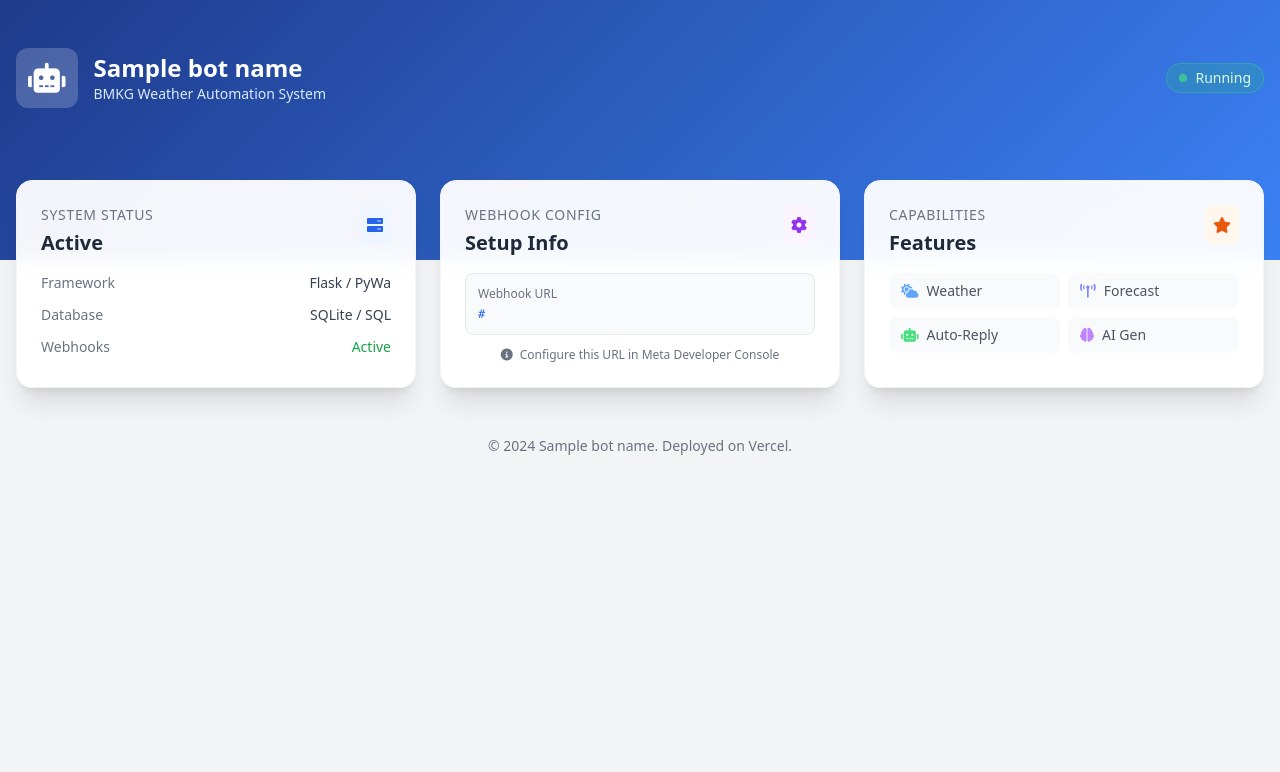
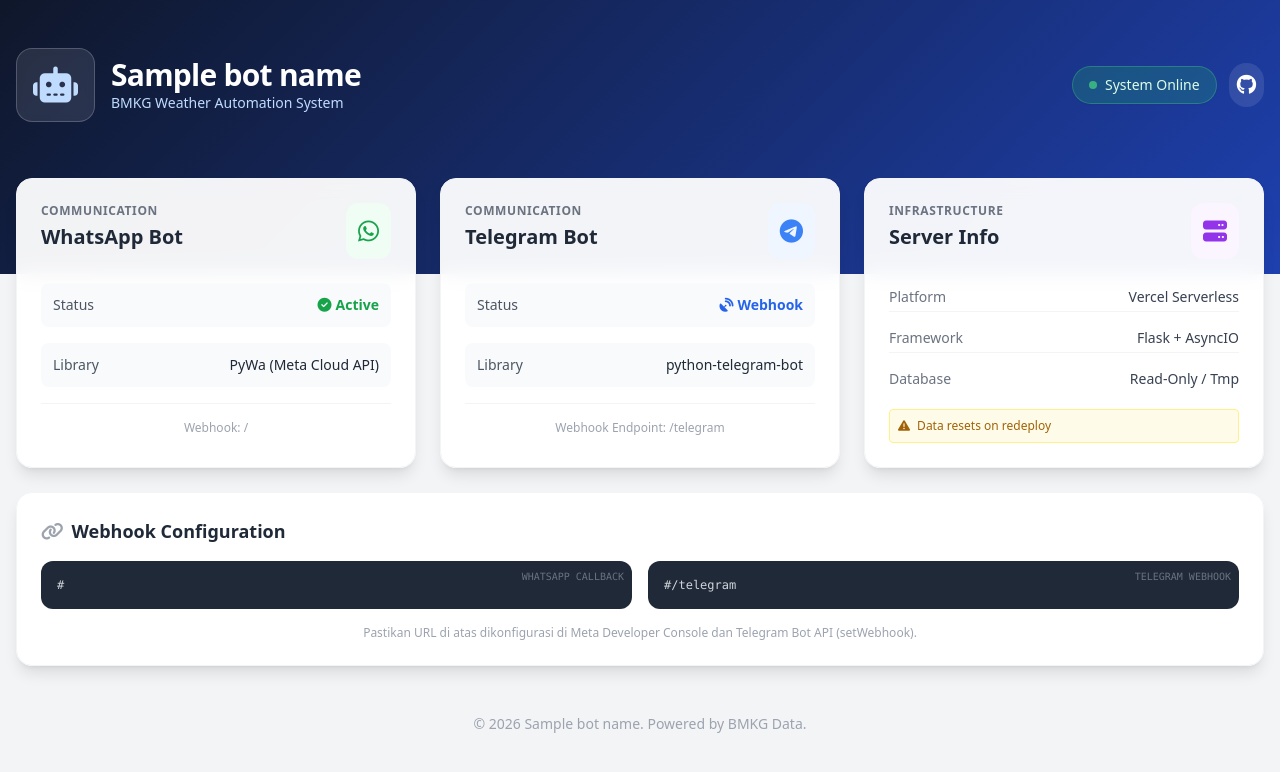
Before and after one commit to ReXooGen/bmkg-artikel-automation, a Python web app: template templates/index.html in a window 1280 px wide. Shown: the top 772 px of the page. Run offline with Jinja, Linux system fonts and the light colour scheme; the template is opened without the code that fills it: most values are stand-ins (such as "Sample title", 1, 10 or a date in 2020); some libraries are stand-ins or nearby versions.

Commit message:
feat: Add Telegram Webhook support and improve dashboard view

```diff
--- a/requirements.txt
+++ b/requirements.txt
@@ -5,3 +5,4 @@ requests>=2.31.0
 python-dotenv>=1.0.0
 pytz>=2023.3
 google-generativeai>=0.3.0
+python-telegram-bot>=20.0
--- a/templates/index.html
+++ b/templates/index.html
@@ -5,123 +5,164 @@
     <meta name="viewport" content="width=device-width, initial-scale=1.0">
     <title>{{ bot_name }} - Dashboard</title>
     <script src="https://cdn.tailwindcss.com"></script>
-    <link href="https://cdnjs.cloudflare.com/ajax/libs/font-awesome/6.0.0/css/all.min.css" rel="stylesheet">
+    <link href="https://cdnjs.cloudflare.com/ajax/libs/font-awesome/6.4.0/css/all.min.css" rel="stylesheet">
     <style>
         .glass-effect {
             background: rgba(255, 255, 255, 0.95);
             backdrop-filter: blur(10px);
         }
         .gradient-bg {
-            background: linear-gradient(135deg, #1e3a8a 0%, #3b82f6 100%);
+            background: linear-gradient(135deg, #0f172a 0%, #1e40af 100%);
+        }
+        .card-hover {
+            transition: all 0.3s ease;
+        }
+        .card-hover:hover {
+            transform: translateY(-5px);
+            box-shadow: 0 10px 25px -5px rgba(0, 0, 0, 0.1), 0 8px 10px -6px rgba(0, 0, 0, 0.1);
         }
     </style>
 </head>
 <body class="bg-gray-100 min-h-screen font-sans">
     <div class="gradient-bg pb-32">
         <div class="container mx-auto px-4 pt-12 pb-6">
-            <div class="flex items-center justify-between text-white">
-                <div class="flex items-center space-x-4">
-                    <div class="p-3 bg-white/20 rounded-xl backdrop-blur-sm">
-                        <i class="fas fa-robot text-3xl"></i>
+            <div class="flex flex-col md:flex-row items-center justify-between text-white">
+                <div class="flex items-center space-x-4 mb-4 md:mb-0">
+                    <div class="p-4 bg-white/10 rounded-2xl backdrop-blur-sm border border-white/20">
+                        <i class="fas fa-robot text-4xl text-blue-200"></i>
                     </div>
                     <div>
-                        <h1 class="text-2xl font-bold">{{ bot_name }}</h1>
-                        <p class="text-blue-100 text-sm">BMKG Weather Automation System</p>
+                        <h1 class="text-3xl font-bold tracking-tight">{{ bot_name }}</h1>
+                        <p class="text-blue-200 text-sm font-light">BMKG Weather Automation System</p>
                     </div>
                 </div>
-                <div class="flex items-center space-x-2">
-                    <span class="px-3 py-1 bg-green-500/20 text-green-100 border border-green-400/30 rounded-full text-sm font-medium flex items-center">
+                <div class="flex items-center space-x-3">
+                    <span class="px-4 py-2 bg-green-500/20 text-green-100 border border-green-400/30 rounded-full text-sm font-medium flex items-center shadow-sm">
                         <span class="w-2 h-2 bg-green-400 rounded-full mr-2 animate-pulse"></span>
-                        Running
+                        System Online
                     </span>
+                    <a href="https://github.com/ReXooGen/bmkg-artikel-automation" target="_blank" class="p-2 bg-white/10 rounded-full hover:bg-white/20 transition-colors">
+                        <i class="fab fa-github text-xl"></i>
+                    </a>
                 </div>
             </div>
         </div>
     </div>
 
-    <div class="container mx-auto px-4 -mt-20">
+    <div class="container mx-auto px-4 -mt-24">
+        <!-- Main Grid -->
         <div class="grid grid-cols-1 md:grid-cols-2 lg:grid-cols-3 gap-6">
-            <!-- Status Card -->
-            <div class="glass-effect rounded-2xl shadow-xl p-6 border border-gray-100">
-                <div class="flex justify-between items-start mb-4">
+
+            <!-- WhatsApp Status -->
+            <div class="glass-effect rounded-2xl shadow-lg p-6 border border-gray-100 card-hover">
+                <div class="flex justify-between items-start mb-6">
                     <div>
-                        <p class="text-gray-500 text-sm font-medium uppercase tracking-wider">System Status</p>
-                        <h3 class="text-xl font-bold text-gray-800 mt-1">Active</h3>
+                        <p class="text-gray-500 text-xs font-bold uppercase tracking-wider">Communication</p>
+                        <h3 class="text-xl font-bold text-gray-800 mt-1">WhatsApp Bot</h3>
                     </div>
-                    <div class="p-2 bg-blue-50 text-blue-600 rounded-lg">
-                        <i class="fas fa-server"></i>
+                    <div class="p-3 bg-green-50 text-green-600 rounded-xl">
+                        <i class="fab fa-whatsapp text-2xl"></i>
+                    </div>
+                </div>
+                <div class="space-y-4">
+                    <div class="flex items-center justify-between p-3 bg-gray-50 rounded-lg">
+                        <span class="text-gray-600 text-sm">Status</span>
+                        <span class="text-green-600 font-bold text-sm flex items-center">
+                            <i class="fas fa-check-circle mr-1"></i> Active
+                        </span>
+                    </div>
+                    <div class="flex items-center justify-between p-3 bg-gray-50 rounded-lg">
+                        <span class="text-gray-600 text-sm">Library</span>
+                        <span class="text-gray-800 font-medium text-sm">PyWa (Meta Cloud API)</span>
+                    </div>
+                </div>
+                <div class="mt-4 pt-4 border-t border-gray-100">
+                     <p class="text-xs text-gray-400 text-center">Webhook: /</p>
+                </div>
+            </div>
+
+            <!-- Telegram Status -->
+            <div class="glass-effect rounded-2xl shadow-lg p-6 border border-gray-100 card-hover">
+                <div class="flex justify-between items-start mb-6">
+                    <div>
+                        <p class="text-gray-500 text-xs font-bold uppercase tracking-wider">Communication</p>
+                        <h3 class="text-xl font-bold text-gray-800 mt-1">Telegram Bot</h3>
+                    </div>
+                    <div class="p-3 bg-blue-50 text-blue-500 rounded-xl">
+                        <i class="fab fa-telegram-plane text-2xl"></i>
+                    </div>
+                </div>
+                <div class="space-y-4">
+                    <div class="flex items-center justify-between p-3 bg-gray-50 rounded-lg">
+                        <span class="text-gray-600 text-sm">Status</span>
+                        <span class="text-blue-600 font-bold text-sm flex items-center">
+                            <i class="fas fa-satellite-dish mr-1"></i> Webhook
+                        </span>
+                    </div>
+                    <div class="flex items-center justify-between p-3 bg-gray-50 rounded-lg">
+                        <span class="text-gray-600 text-sm">Library</span>
+                        <span class="text-gray-800 font-medium text-sm">python-telegram-bot</span>
+                    </div>
+                </div>
+                <div class="mt-4 pt-4 border-t border-gray-100">
+                    <p class="text-xs text-gray-400 text-center">Webhook Endpoint: /telegram</p>
+               </div>
+            </div>
+
+            <!-- Server Info -->
+            <div class="glass-effect rounded-2xl shadow-lg p-6 border border-gray-100 card-hover">
+                <div class="flex justify-between items-start mb-6">
+                    <div>
+                        <p class="text-gray-500 text-xs font-bold uppercase tracking-wider">Infrastructure</p>
+                        <h3 class="text-xl font-bold text-gray-800 mt-1">Server Info</h3>
+                    </div>
+                    <div class="p-3 bg-purple-50 text-purple-600 rounded-xl">
+                        <i class="fas fa-server text-2xl"></i>
                     </div>
                 </div>
                 <div class="space-y-3">
-                    <div class="flex justify-between text-sm">
+                    <div class="flex justify-between text-sm py-1 border-b border-gray-100">
+                        <span class="text-gray-500">Platform</span>
+                        <span class="font-medium text-gray-700">Vercel Serverless</span>
+                    </div>
+                    <div class="flex justify-between text-sm py-1 border-b border-gray-100">
                         <span class="text-gray-500">Framework</span>
-                        <span class="font-medium text-gray-700">Flask / PyWa</span>
+                        <span class="font-medium text-gray-700">Flask + AsyncIO</span>
                     </div>
-                    <div class="flex justify-between text-sm">
+                    <div class="flex justify-between text-sm py-1">
                         <span class="text-gray-500">Database</span>
-                        <span class="font-medium text-gray-700">SQLite / SQL</span>
+                        <span class="font-medium text-gray-700">Read-Only / Tmp</span>
                     </div>
-                    <div class="flex justify-between text-sm">
-                        <span class="text-gray-500">Webhooks</span>
-                        <span class="font-medium text-green-600">Active</span>
-                    </div>
+                </div>
+                <div class="mt-4 bg-yellow-50 p-2 rounded text-xs text-yellow-700 border border-yellow-200">
+                    <i class="fas fa-exclamation-triangle mr-1"></i> Data resets on redeploy
                 </div>
             </div>
 
-            <!-- Configuration Card -->
-            <div class="glass-effect rounded-2xl shadow-xl p-6 border border-gray-100">
-                <div class="flex justify-between items-start mb-4">
-                    <div>
-                        <p class="text-gray-500 text-sm font-medium uppercase tracking-wider">Webhook Config</p>
-                        <h3 class="text-xl font-bold text-gray-800 mt-1">Setup Info</h3>
+            <!-- Webhook Config (Full Width) -->
+            <div class="glass-effect rounded-2xl shadow-lg p-6 border border-gray-100 md:col-span-2 lg:col-span-3">
+                <h3 class="text-lg font-bold text-gray-800 mb-4 flex items-center">
+                    <i class="fas fa-link text-gray-400 mr-2"></i> Webhook Configuration
+                </h3>
+                <div class="grid grid-cols-1 md:grid-cols-2 gap-4">
+                    <div class="bg-gray-800 rounded-xl p-4 text-gray-300 font-mono text-xs relative group overflow-hidden">
+                        <div class="absolute top-2 right-2 text-gray-500 text-[10px] uppercase">WhatsApp Callback</div>
+                        <p class="break-all">{{ webhook_url }}</p>
                     </div>
-                    <div class="p-2 bg-purple-50 text-purple-600 rounded-lg">
-                        <i class="fas fa-cog"></i>
+                    <div class="bg-gray-800 rounded-xl p-4 text-gray-300 font-mono text-xs relative group overflow-hidden">
+                         <div class="absolute top-2 right-2 text-gray-500 text-[10px] uppercase">Telegram Webhook</div>
+                        <p class="break-all">{{ webhook_url }}/telegram</p>
                     </div>
                 </div>
-                <div class="mt-2">
-                    <div class="bg-gray-50 rounded-lg p-3 border border-gray-200">
-                        <p class="text-xs text-gray-500 mb-1">Webhook URL</p>
-                        <code class="text-xs text-blue-600 break-all block">{{ webhook_url }}</code>
-                    </div>
-                    <p class="text-xs text-gray-500 mt-3 text-center">
-                        <i class="fas fa-info-circle mr-1"></i>
-                        Configure this URL in Meta Developer Console
-                    </p>
-                </div>
+                <p class="text-xs text-center text-gray-400 mt-4">
+                    Pastikan URL di atas dikonfigurasi di Meta Developer Console dan Telegram Bot API (setWebhook).
+                </p>
             </div>
 
-            <!-- Features Card -->
-            <div class="glass-effect rounded-2xl shadow-xl p-6 border border-gray-100">
-                <div class="flex justify-between items-start mb-4">
-                    <div>
-                        <p class="text-gray-500 text-sm font-medium uppercase tracking-wider">Capabilities</p>
-                        <h3 class="text-xl font-bold text-gray-800 mt-1">Features</h3>
-                    </div>
-                    <div class="p-2 bg-orange-50 text-orange-600 rounded-lg">
-                        <i class="fas fa-star"></i>
-                    </div>
-                </div>
-                <div class="grid grid-cols-2 gap-2 mt-2">
-                    <div class="bg-gray-50 px-3 py-2 rounded-lg text-sm text-gray-600 flex items-center">
-                        <i class="fas fa-cloud-sun text-blue-400 mr-2"></i> Weather
-                    </div>
-                    <div class="bg-gray-50 px-3 py-2 rounded-lg text-sm text-gray-600 flex items-center">
-                        <i class="fas fa-broadcast-tower text-indigo-400 mr-2"></i> Forecast
-                    </div>
-                    <div class="bg-gray-50 px-3 py-2 rounded-lg text-sm text-gray-600 flex items-center">
-                        <i class="fas fa-robot text-green-400 mr-2"></i> Auto-Reply
-                    </div>
-                    <div class="bg-gray-50 px-3 py-2 rounded-lg text-sm text-gray-600 flex items-center">
-                        <i class="fas fa-brain text-purple-400 mr-2"></i> AI Gen
-                    </div>
-                </div>
-            </div>
         </div>
 
-        <!-- Footer -->
-        <div class="mt-12 text-center text-gray-500 text-sm pb-8">
-            <p>&copy; 2024 {{ bot_name }}. Deployed on Vercel.</p>
+        <div class="mt-12 text-center text-gray-400 text-sm pb-8">
+            <p>&copy; 2026 {{ bot_name }}. Powered by BMKG Data.</p>
         </div>
     </div>
 </body>
```
Also changed, not shown: telegram_bot.py (+29 -14 lines).
